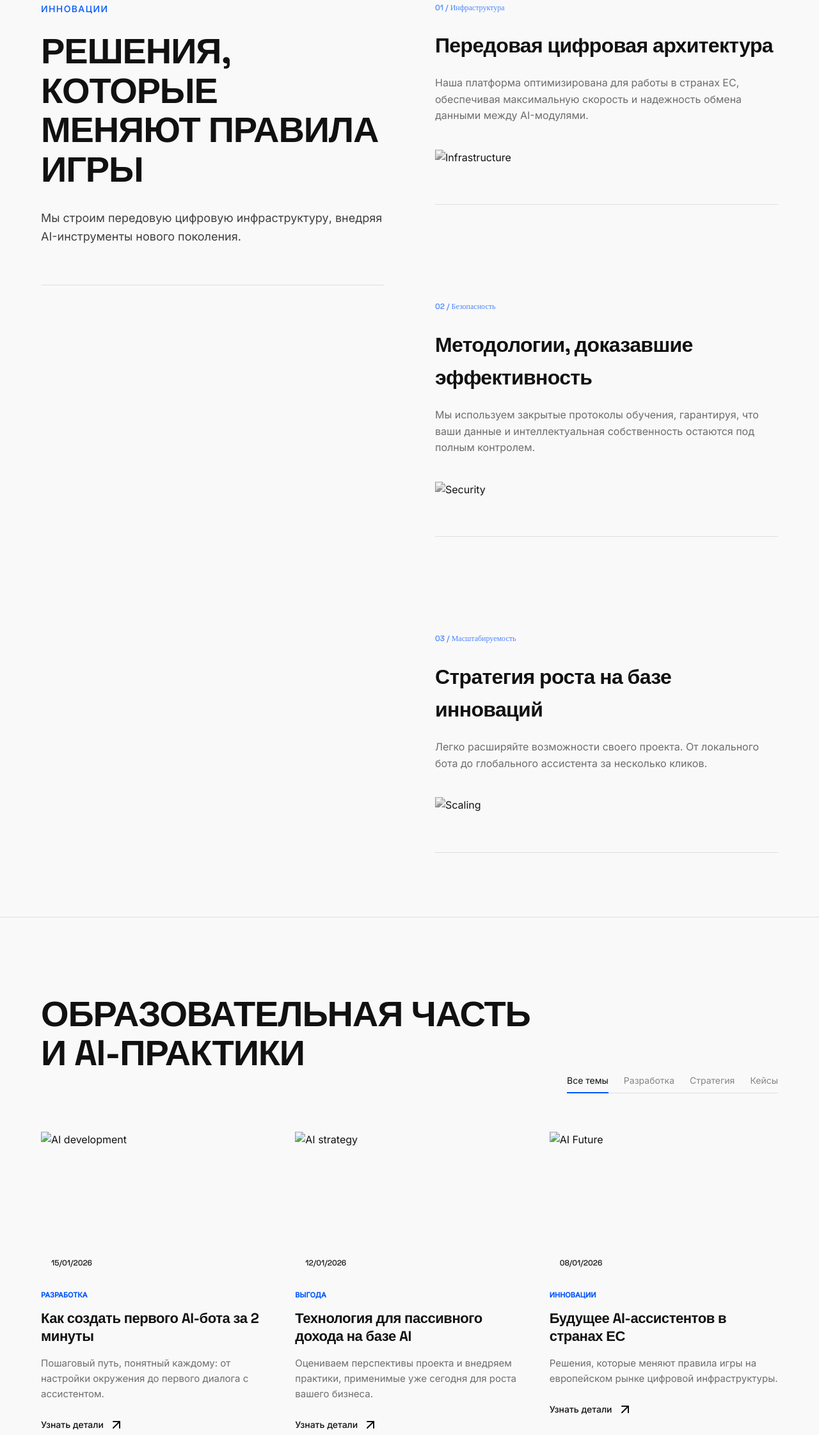
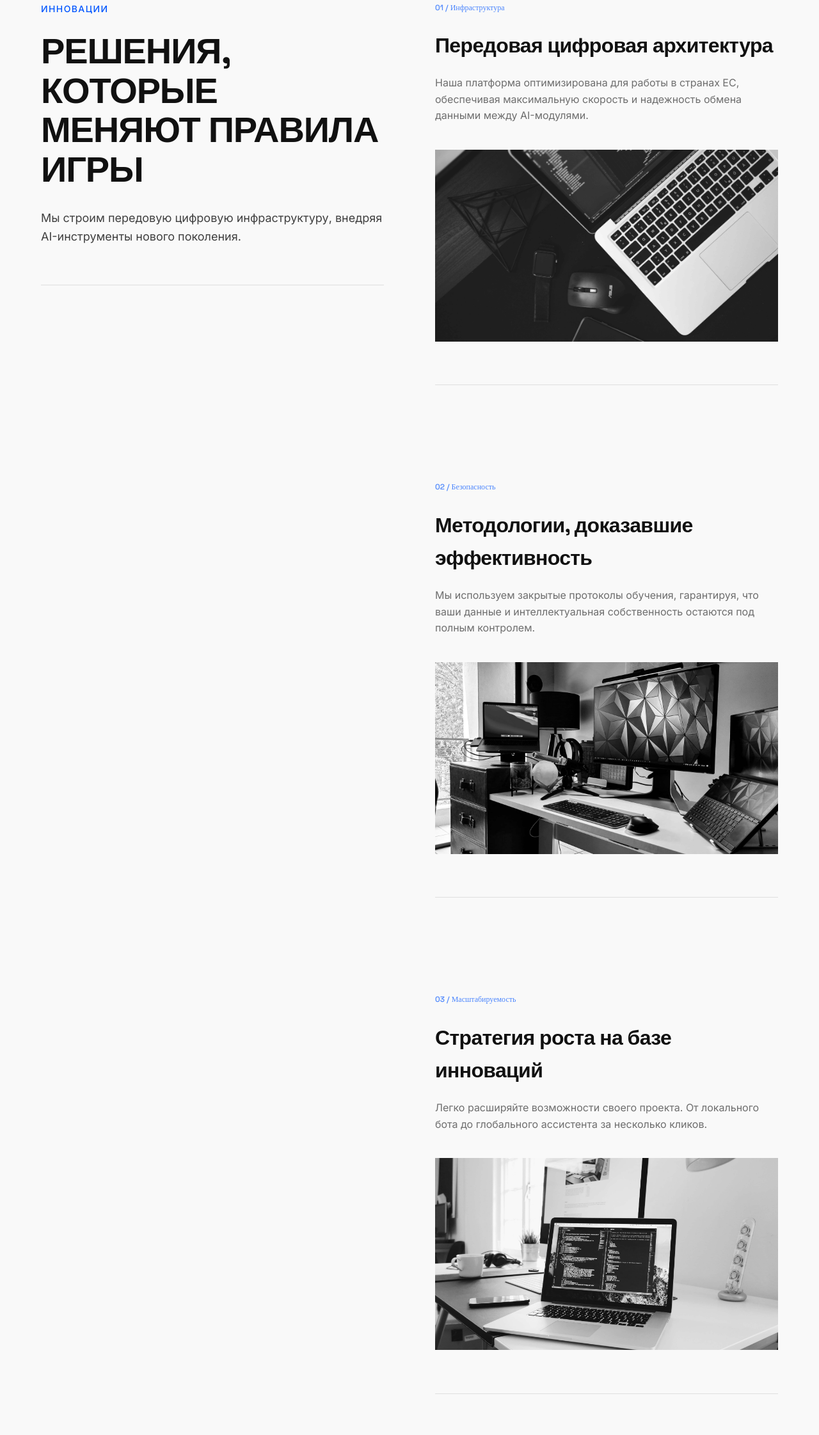
Before and after one commit to Kateryna-Katya/glimmr-pilot, a plain HTML site: page index.html in a window 1280 px wide. Shown: the part 2746-4989 px from the top of the page at 64% size. Drawn offline with nearby package versions, Linux system fonts and the light colour scheme.

Commit message:
Deploying to gh-pages from @ Kateryna-Katya/glimmr-pilot@5825ae152e4557776b89130268f4af5a44b86fd5 🚀

```diff
--- a/index.html
+++ b/index.html
@@ -188,7 +188,7 @@
                     <h3>Передовая цифровая архитектура</h3>
                     <p>Наша платформа оптимизирована для работы в странах ЕС, обеспечивая максимальную скорость и
                         надежность обмена данными между AI-модулями.</p>
-                    <img src="img/placeholder.png" alt="Infrastructure" class="innovation-img">
+                    <img src="/glimmr-pilot/assets/one-BfSQqw4L.jpg" alt="Infrastructure" class="innovation-img">
                 </div>
 
                 <div class="innovation-item reveal-up">
@@ -196,7 +196,7 @@
                     <h3>Методологии, доказавшие эффективность</h3>
                     <p>Мы используем закрытые протоколы обучения, гарантируя, что ваши данные и интеллектуальная
                         собственность остаются под полным контролем.</p>
-                    <img src="img/placeholder.png" alt="Security" class="innovation-img">
+                    <img src="/glimmr-pilot/assets/two-PvCIME_e.jpg" alt="Security" class="innovation-img">
                 </div>
 
                 <div class="innovation-item reveal-up">
@@ -204,7 +204,7 @@
                     <h3>Стратегия роста на базе инноваций</h3>
                     <p>Легко расширяйте возможности своего проекта. От локального бота до глобального ассистента за
                         несколько кликов.</p>
-                    <img src="img/placeholder.png" alt="Scaling" class="innovation-img">
+                    <img src="/glimmr-pilot/assets/three-f8M9zfQk.jpg" alt="Scaling" class="innovation-img">
                 </div>
             </div>
         </div>
@@ -225,20 +225,20 @@
         <div class="blog-grid">
             <article class="blog-card reveal-up">
                 <div class="blog-img-wrapper">
-                    <img src="img/placeholder.png" alt="AI development" class="blog-img">
+                    <img src="/glimmr-pilot/assets/four-B3uPVF4a.jpg" alt="AI development" class="blog-img">
                     <div class="blog-date">15/01/2026</div>
                 </div>
                 <div class="blog-info">
                     <span class="blog-tag">Разработка</span>
                     <h3>Как создать первого AI-бота за 2 минуты</h3>
                     <p>Пошаговый путь, понятный каждому: от настройки окружения до первого диалога с ассистентом.</p>
-                    <a href="#" class="blog-more">Узнать детали <i data-lucide="arrow-up-right"></i></a>
+                    <a href="#contact" class="blog-more">Узнать детали <i data-lucide="arrow-up-right"></i></a>
                 </div>
             </article>
 
             <article class="blog-card reveal-up" style="transition-delay: 0.1s;">
                 <div class="blog-img-wrapper">
-                    <img src="img/placeholder.png" alt="AI strategy" class="blog-img">
+                    <img src="/glimmr-pilot/assets/five-C7souAlL.jpg" alt="AI strategy" class="blog-img">
                     <div class="blog-date">12/01/2026</div>
                 </div>
                 <div class="blog-info">
@@ -246,20 +246,20 @@
                     <h3>Технология для пассивного дохода на базе AI</h3>
                     <p>Оцениваем перспективы проекта и внедряем практики, применимые уже сегодня для роста вашего
                         бизнеса.</p>
-                    <a href="#" class="blog-more">Узнать детали <i data-lucide="arrow-up-right"></i></a>
+                    <a href="#contact" class="blog-more">Узнать детали <i data-lucide="arrow-up-right"></i></a>
                 </div>
             </article>
 
             <article class="blog-card reveal-up" style="transition-delay: 0.2s;">
                 <div class="blog-img-wrapper">
-                    <img src="img/placeholder.png" alt="AI Future" class="blog-img">
+                    <img src="/glimmr-pilot/assets/six-CCi_M2Oz.jpg" alt="AI Future" class="blog-img">
                     <div class="blog-date">08/01/2026</div>
                 </div>
                 <div class="blog-info">
                     <span class="blog-tag">Инновации</span>
                     <h3>Будущее AI-ассистентов в странах ЕС</h3>
                     <p>Решения, которые меняют правила игры на европейском рынке цифровой инфраструктуры.</p>
-                    <a href="#" class="blog-more">Узнать детали <i data-lucide="arrow-up-right"></i></a>
+                    <a href="#contact" class="blog-more">Узнать детали <i data-lucide="arrow-up-right"></i></a>
                 </div>
             </article>
         </div>
@@ -317,7 +317,7 @@
 
                     <div class="form-checkbox">
                         <input type="checkbox" id="agreement" required>
-                        <label for="agreement">Я согласен с <a href="personal-data-policy.html">политикой обработки
+                        <label for="agreement">Я согласен с <a href="./personal-data-policy.html">политикой обработки
                                 данных</a></label>
                     </div>
 
```
Also changed, not shown: assets/five-C7souAlL.jpg (added), assets/four-B3uPVF4a.jpg (added), assets/one-BfSQqw4L.jpg (added), assets/six-CCi_M2Oz.jpg (added), assets/three-f8M9zfQk.jpg (added), assets/two-PvCIME_e.jpg (added).
